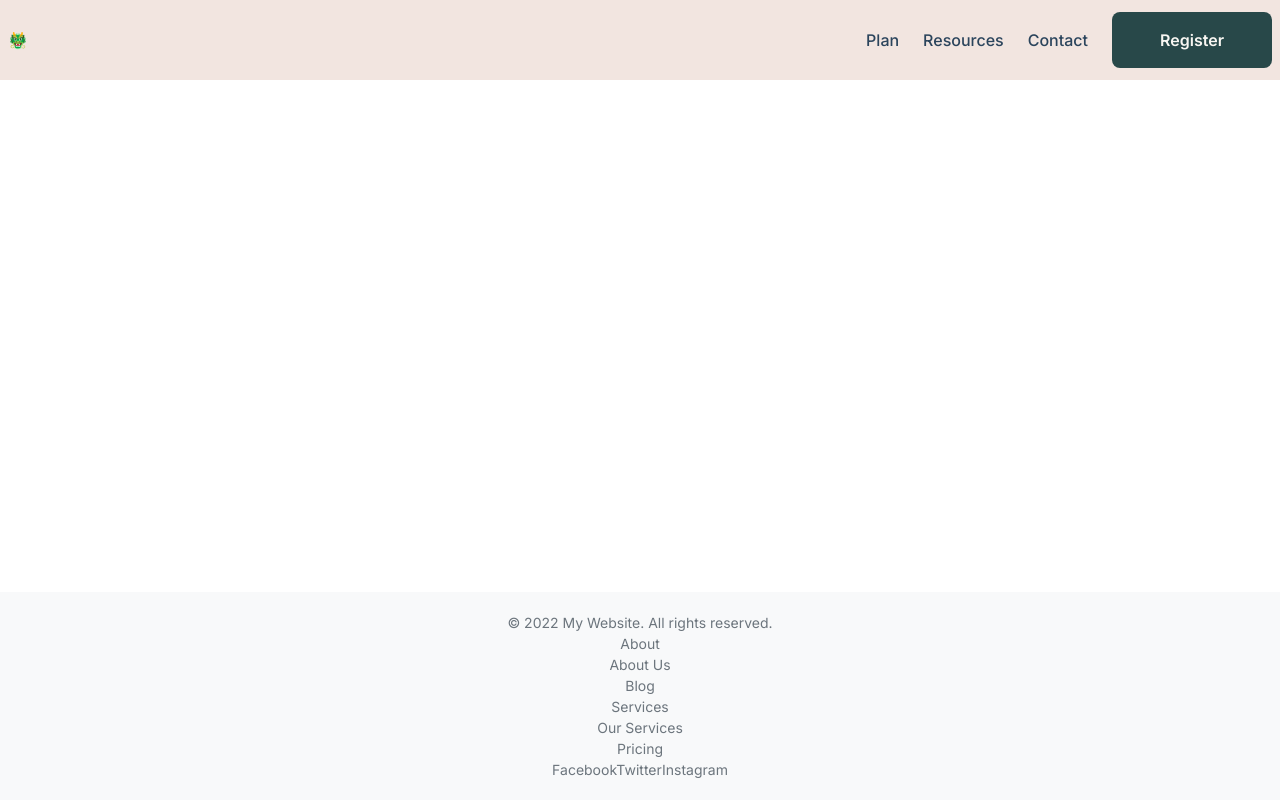
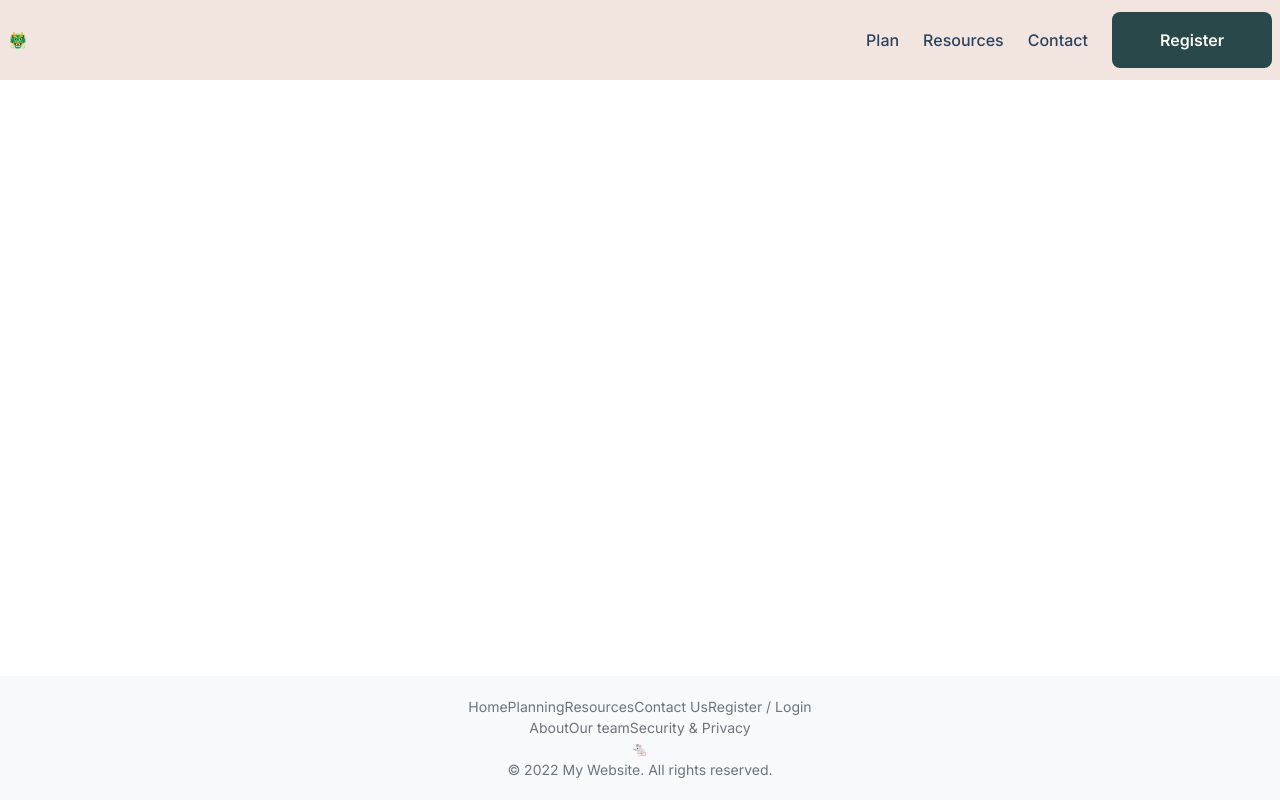
Before and after one commit to mariannebourcier/lt-project, a Next.js app: page / in a window 1280 px wide. Built offline with nearby package versions, Linux system fonts and the light colour scheme.

Commit message:
update footer content

```diff
--- a/src/components/footer/footer.component.tsx
+++ b/src/components/footer/footer.component.tsx
@@ -4,36 +4,23 @@ import style from './footer.module.scss'
 const Footer = () => {
   return (
     <div className={style.main_container}>
-
-      <div className={style.footer_content}>
-        <p>© 2022 My Website. All rights reserved.</p>
+      <div className={style.sub_container}>
+        <span>Home</span>
+        <span>Planning</span>
+        <span>Resources</span>
+        <span>Contact Us</span>
+        <span>Register / Login</span>
       </div>
-      <div className={style.footer_sections}>
-          <div className={style.footer_section}>
-            <h3>About</h3>
-            <ul>
-              <li><a href="/about-us">About Us</a></li>
-              <li><a href="/blog">Blog</a></li>
-            </ul>
-          </div>
-
-          <div className={style.footer_section}>
-            <h3>Services</h3>
-            <ul>
-              <li><a href="/services">Our Services</a></li>
-              <li><a href="/pricing">Pricing</a></li>
-            </ul>
-          </div>
-
-        </div>
-
-        <div className={style.footer_socials}>
-          <a href="https://www.facebook.com/yourpage">Facebook</a>
-          <a href="https://www.twitter.com/yourpage">Twitter</a>
-          <a href="https://www.instagram.com/yourpage">Instagram</a>
-
-        </div>
-
+      <div className={style.sub_container}>
+        <span>About</span>
+        <span>Our team</span>
+        <span>Security & Privacy</span>
+      </div>
+    <div className={style.logo_container}>
+      🐁
+    </div>
+    <div className={style.horiz_line}/>
+    <p>© 2022 My Website. All rights reserved.</p>
     </div>
   )
 }
```
